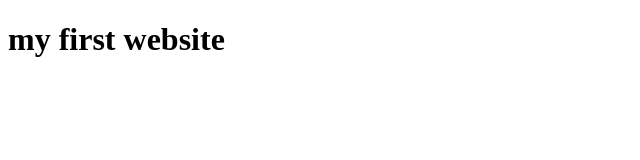
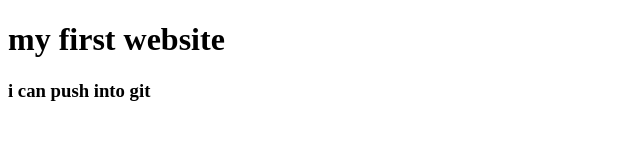
Before and after one commit to Riyadh-ashraf/my-first-web, a plain HTML site: page index.html in a window 1280 px wide. Shown: the whole page, without its empty margins (0-640 px from the left). Drawn offline with Linux system fonts and the light colour scheme.

Commit message:
learned github

```diff
--- a/index.html
+++ b/index.html
@@ -7,5 +7,6 @@
 </head>
 <body>
     <h1>my first website</h1>
+    <h3>i can push into git </h3>
 </body>
 </html>
```
